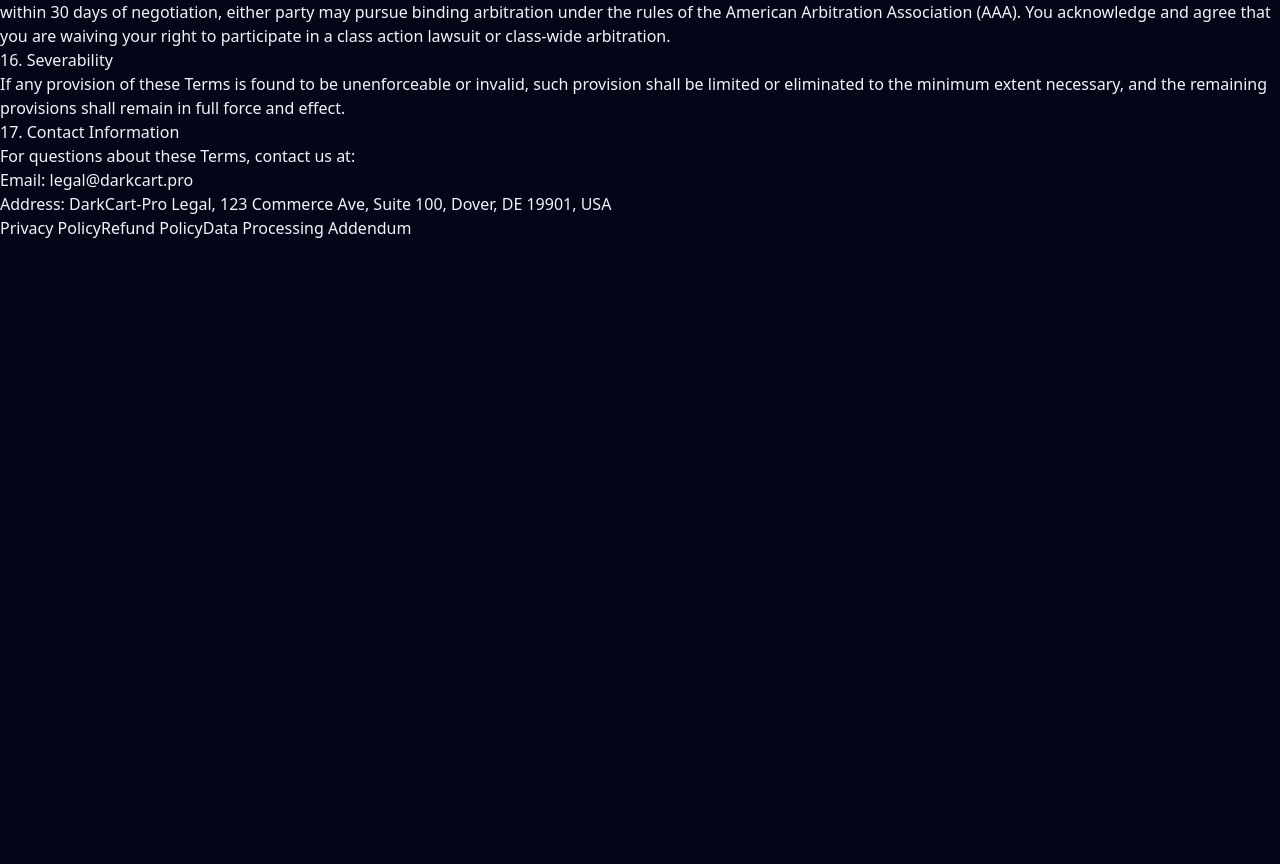
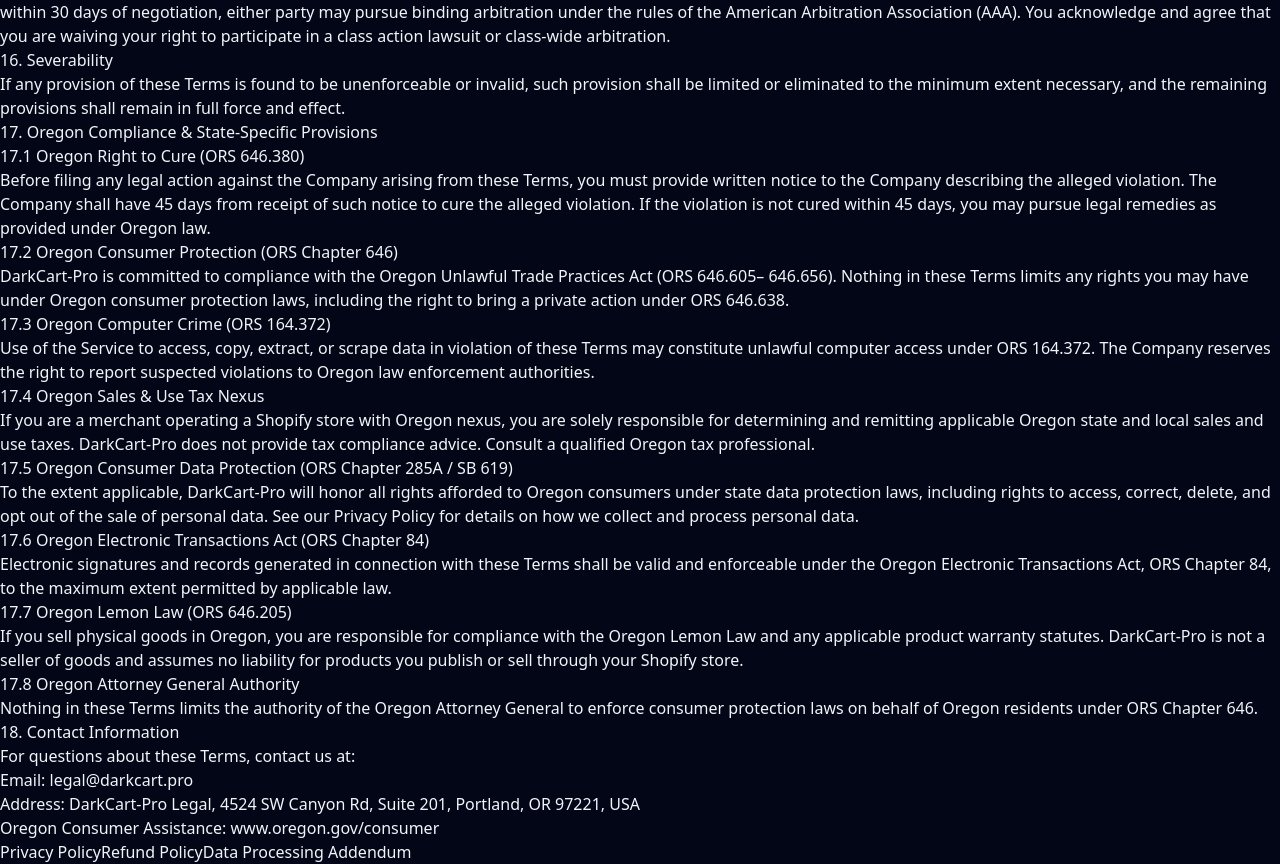
Before and after one commit to brandymurray44/DarkCart-Pro, a Next.js app: page /legal/terms in a window 1280 px wide. Shown: the part 3248-4112 px from the top of the page. Before the commit the page ends 3488 px from the top, so only its background shows below. Built offline with nearby package versions, Linux system fonts and the light colour scheme.

Commit message:
feat: add Oregon-specific legal provisions to Terms of Service
- Cha...

```diff
--- a/src/app/legal/terms/page.tsx
+++ b/src/app/legal/terms/page.tsx
@@ -204,7 +204,7 @@ export default function TermsPage() {
           <section className="bg-slate-800/50 border border-slate-700 rounded-lg p-6">
             <h2 className="text-xl font-bold text-white mb-3">15. Governing Law & Dispute Resolution</h2>
             <p>
-              These Terms shall be governed by and construed in accordance with the laws of the State of Delaware, USA,
+              These Terms shall be governed by and construed in accordance with the laws of the State of Oregon, USA,
               without regard to its conflict of law provisions. Any dispute arising out of or relating to these Terms
               or your use of the Service shall first be attempted to be resolved through good-faith negotiation. If the
               dispute cannot be resolved within 30 days of negotiation, either party may pursue binding arbitration
@@ -223,15 +223,95 @@ export default function TermsPage() {
             </p>
           </section>
 
-          {/* 17. Contact */}
+          {/* 17. Oregon Compliance & State-Specific Provisions */}
+          <section className="bg-slate-800/50 border border-indigo-500/30 rounded-lg p-6">
+            <h2 className="text-xl font-bold text-white mb-3">17. Oregon Compliance & State-Specific Provisions</h2>
+
+            <div className="space-y-4">
+              <div>
+                <h3 className="text-sm font-bold text-indigo-400 mb-1">17.1 Oregon Right to Cure (ORS 646.380)</h3>
+                <p className="text-xs text-slate-400 mb-2">
+                  Before filing any legal action against the Company arising from these Terms, you must provide written
+                  notice to the Company describing the alleged violation. The Company shall have 45 days from receipt
+                  of such notice to cure the alleged violation. If the violation is not cured within 45 days, you may
+                  pursue legal remedies as provided under Oregon law.
+                </p>
+              </div>
+
+              <div>
+                <h3 className="text-sm font-bold text-indigo-400 mb-1">17.2 Oregon Consumer Protection (ORS Chapter 646)</h3>
+                <p className="text-xs text-slate-400 mb-2">
+                  DarkCart-Pro is committed to compliance with the Oregon Unlawful Trade Practices Act (ORS 646.605–
+                  646.656). Nothing in these Terms limits any rights you may have under Oregon consumer protection
+                  laws, including the right to bring a private action under ORS 646.638.
+                </p>
+              </div>
+
+              <div>
+                <h3 className="text-sm font-bold text-indigo-400 mb-1">17.3 Oregon Computer Crime (ORS 164.372)</h3>
+                <p className="text-xs text-slate-400 mb-2">
+                  Use of the Service to access, copy, extract, or scrape data in violation of these Terms may
+                  constitute unlawful computer access under ORS 164.372. The Company reserves the right to report
+                  suspected violations to Oregon law enforcement authorities.
+                </p>
+              </div>
+
+              <div>
+                <h3 className="text-sm font-bold text-indigo-400 mb-1">17.4 Oregon Sales & Use Tax Nexus</h3>
+                <p className="text-xs text-slate-400 mb-2">
+                  If you are a merchant operating a Shopify store with Oregon nexus, you are solely responsible for
+                  determining and remitting applicable Oregon state and local sales and use taxes. DarkCart-Pro does
+                  not provide tax compliance advice. Consult a qualified Oregon tax professional.
+                </p>
+              </div>
+
+              <div>
+                <h3 className="text-sm font-bold text-indigo-400 mb-1">17.5 Oregon Consumer Data Protection (ORS Chapter 285A / SB 619)</h3>
+                <p className="text-xs text-slate-400 mb-2">
+                  To the extent applicable, DarkCart-Pro will honor all rights afforded to Oregon consumers under
+                  state data protection laws, including rights to access, correct, delete, and opt out of the sale
+                  of personal data. See our Privacy Policy for details on how we collect and process personal data.
+                </p>
+              </div>
+
+              <div>
+                <h3 className="text-sm font-bold text-indigo-400 mb-1">17.6 Oregon Electronic Transactions Act (ORS Chapter 84)</h3>
+                <p className="text-xs text-slate-400 mb-2">
+                  Electronic signatures and records generated in connection with these Terms shall be valid and
+                  enforceable under the Oregon Electronic Transactions Act, ORS Chapter 84, to the maximum extent
+                  permitted by applicable law.
+                </p>
+              </div>
+
+              <div>
+                <h3 className="text-sm font-bold text-indigo-400 mb-1">17.7 Oregon Lemon Law (ORS 646.205)</h3>
+                <p className="text-xs text-slate-400 mb-2">
+                  If you sell physical goods in Oregon, you are responsible for compliance with the Oregon Lemon Law
+                  and any applicable product warranty statutes. DarkCart-Pro is not a seller of goods and assumes
+                  no liability for products you publish or sell through your Shopify store.
+                </p>
+              </div>
+
+              <div>
+                <h3 className="text-sm font-bold text-indigo-400 mb-1">17.8 Oregon Attorney General Authority</h3>
+                <p className="text-xs text-slate-400">
+                  Nothing in these Terms limits the authority of the Oregon Attorney General to enforce consumer
+                  protection laws on behalf of Oregon residents under ORS Chapter 646.
+                </p>
+              </div>
+            </div>
+          </section>
+
+          {/* 18. Contact */}
           <section className="bg-slate-800/50 border border-slate-700 rounded-lg p-6">
-            <h2 className="text-xl font-bold text-white mb-3">17. Contact Information</h2>
+            <h2 className="text-xl font-bold text-white mb-3">18. Contact Information</h2>
             <p>
               For questions about these Terms, contact us at:
             </p>
             <ul className="mt-2 space-y-1 list-disc list-inside">
               <li>Email: <a href="mailto:legal@darkcart.pro" className="text-indigo-400 hover:text-indigo-300">legal@darkcart.pro</a></li>
-              <li>Address: DarkCart-Pro Legal, 123 Commerce Ave, Suite 100, Dover, DE 19901, USA</li>
+              <li>Address: DarkCart-Pro Legal, 4524 SW Canyon Rd, Suite 201, Portland, OR 97221, USA</li>
+              <li>Oregon Consumer Assistance: <a href="https://www.oregon.gov/consumer" target="_blank" rel="noopener noreferrer" className="text-indigo-400 hover:text-indigo-300">www.oregon.gov/consumer</a></li>
             </ul>
           </section>
 
```
